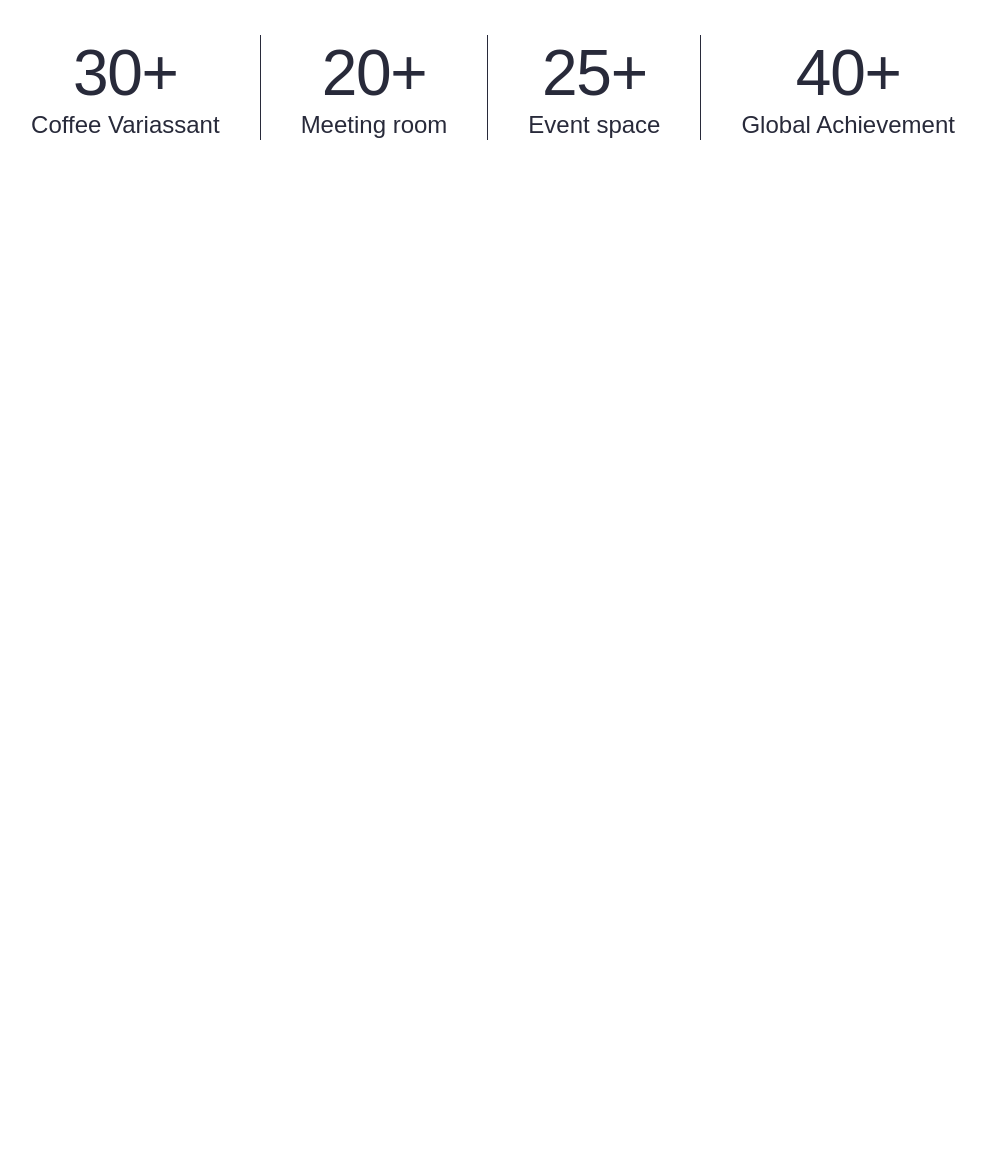
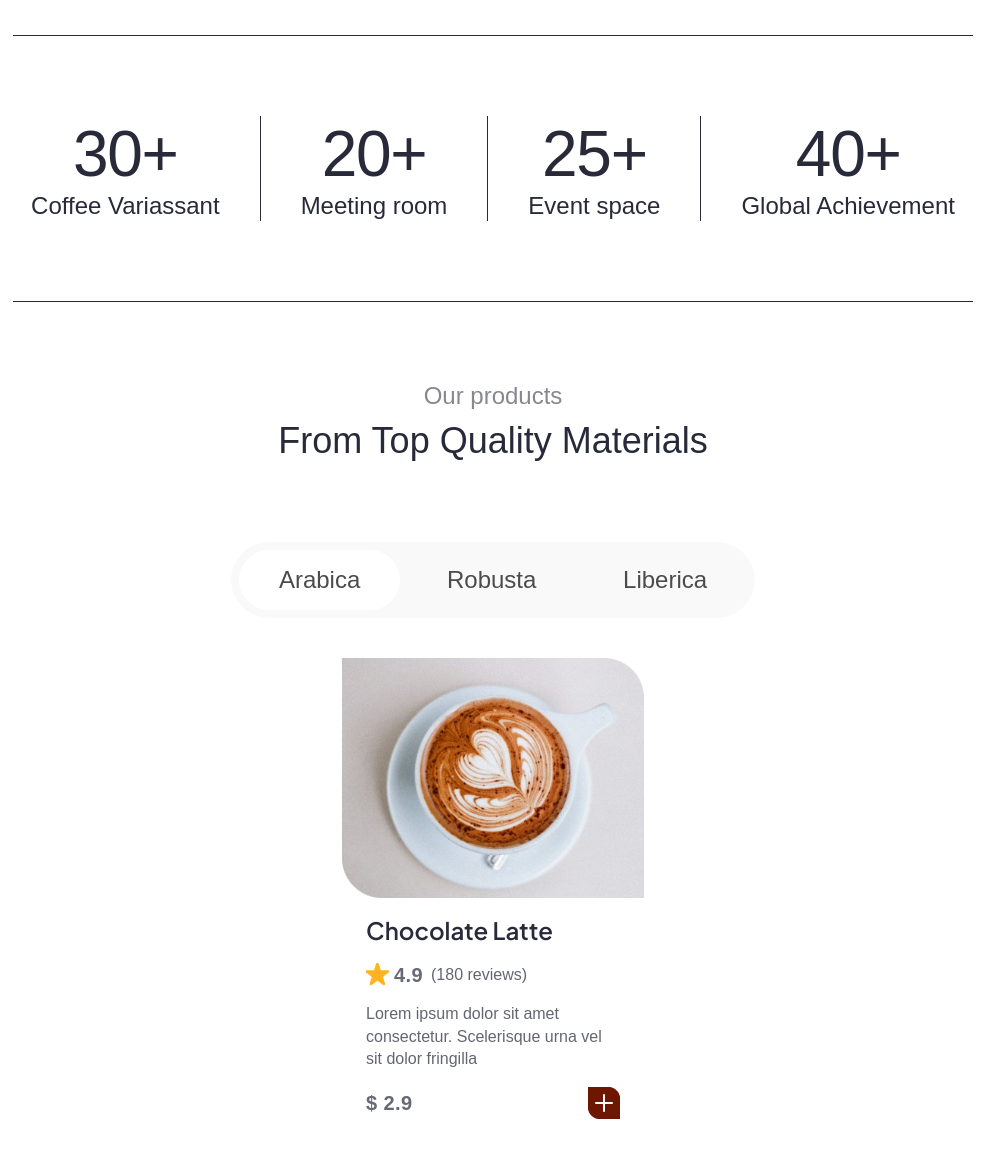
Before and after one commit to julia-popova-s/coffeshop, a website built with webpack: page src/index.html in a window 1280 px wide. Shown: the part 943-2100 px from the top of the page, without its empty margins (147-1133 px from the left). Before the commit the page ends 1243 px from the top, so only its background shows below. Built offline with nearby package versions, Linux system fonts and the light colour scheme.

Commit message:
added product list layout

```diff
--- a/src/index.html
+++ b/src/index.html
@@ -3,6 +3,9 @@
   <head>
     <meta charset="UTF-8" />
     <meta name="viewport" content="width=device-width, initial-scale=1.0" />
+    <link rel="preconnect" href="https://fonts.googleapis.com" />
+    <link rel="preconnect" href="https://fonts.gstatic.com" crossorigin />
+    <link href="https://fonts.googleapis.com/css2?family=Plus+Jakarta+Sans:wght@600&display=swap" rel="stylesheet" />
     <title>Coffee Shop</title>
   </head>
   <body>
@@ -45,13 +48,13 @@
               <p class="main-block__text-item">Discover tranquility at Ngopi a sanctuary for unwinding,</p>
               <p class="main-block__text-item">where your evenings are perfected with relaxation and rich flavors.</p>
             </div>
-            <button class="main-block__link" href="##">
+            <button class="main-block__btn" href="##">
               Explore product
-              <img class="main-block__link-icon" src="./assets/icons/arrow-down-right.svg" alt="arrow-down-right" />
+              <img class="main-block__btn-icon" src="./assets/icons/arrow-down-right.svg" alt="arrow-down-right" />
             </button>
           </div>
 
-          <div class="main-block__images">
+          <div class="main-block__images section">
             <div class="main-block__item">
               <img class="main-block__item-img" src="./assets/images/coffe-1.png" alt="coffe" />
             </div>
@@ -69,6 +72,8 @@
             </div>
           </div>
         </div>
+
+        <div class="separator"></div>
 
         <div class="main-block__proof social-proof section">
           <div class="social-proof__item">
@@ -88,7 +93,48 @@
             <p class="social-proof__item-text">Global Achievement</p>
           </div>
         </div>
+
+        <div class="separator"></div>
       </div>
     </main>
+    <section class="products section">
+      <div class="container">
+        <div class="products-block">
+          <p class="products-block__label">Our products</p>
+          <h2 class="products-block__title">From Top Quality Materials</h2>
+          <div class="products-block__tabs">
+            <button class="products-block__tabs-item products-block__tabs-item_active">Arabica</button>
+            <button class="products-block__tabs-item">Robusta</button>
+            <button class="products-block__tabs-item">Liberica</button>
+          </div>
+          <div class="product-list products-block__items">
+            <div class="product-list__item card">
+              <div class="card__top">
+                <img class="card__top-image" src="./assets/images/coffe-6.png" alt="coffe" />
+              </div>
+              <div class="card__bottom">
+                <p class="card__title">Chocolate Latte</p>
+                <div class="card__rating">
+                  <img class="card__rating-icon" src="./assets/icons/star.svg" alt="star" />
+                  <p class="card__rating-count">4.9</p>
+                  <p class="card__rating-reviews">(<span class="card__review-count">180</span> reviews)</p>
+                </div>
+
+                <p class="card__description">
+                  Lorem ipsum dolor sit amet consectetur. Scelerisque urna vel sit dolor fringilla
+                </p>
+
+                <div class="card__add">
+                  <div class="card__prise">&#36; <span class="card__prise-value">2.9</span></div>
+                  <button class="card__plus">
+                    <img class="card__plus-icon" src="./assets/icons/plus.svg" alt="plus" />
+                  </button>
+                </div>
+              </div>
+            </div>
+          </div>
+        </div>
+      </div>
+    </section>
   </body>
 </html>
--- a/src/scss/modules/main.scss
+++ b/src/scss/modules/main.scss
@@ -1,3 +1,8 @@
+
+.main {
+  padding-bottom: 0;
+}
+
 .main-block__top {
   display: flex;
   flex-direction: column;
@@ -6,7 +11,6 @@
 
   max-width: 631px;
   margin: 0 auto;
-  margin-bottom: rem(80);
   text-align: center;
 
   color: $main-font-color;
@@ -22,7 +26,7 @@
   @include textStyle(400, 20, 160%);
 }
 
-.main-block__link {
+.main-block__btn {
   @include fontFamily('Playfair Display SC Regular');
   @include textStyle(400, 24, 140%);
   color: #ffffff;
@@ -37,7 +41,7 @@
   padding: 24px 48px;
 }
 
-.main-block__link-icon {
+.main-block__btn-icon {
   @include size(34px, 34px);
 }
 
@@ -64,6 +68,9 @@
   flex-wrap: wrap;
   justify-content: center;
   align-items: flex-start;
+
+  padding-right: 80px;
+  padding-left: 80px;
 }
 
 .social-proof__item {
--- /dev/null
+++ b/src/scss/modules/products.scss
@@ -0,0 +1,121 @@
+.products-block {
+  display: flex;
+  flex-direction: column;
+  align-items: center;
+}
+
+.products-block__label {
+  @include fontFamily("Inter Regular");
+  @include textStyle(400, 24, 120%);
+  opacity: 0.56;
+  margin-bottom: 8px;
+}
+
+.products-block__title {
+  @include fontFamily("Playfair Display");
+  @include textStyle(400, 36, 120%);
+
+  margin-bottom: rem(80);
+}
+
+.products-block__tabs {
+  @include fontFamily("Inter Regular");
+  @include textStyle(400, 24, 120%);
+  letter-spacing: 2%;
+  opacity: 0.7;
+
+  border-radius: 40px;
+  padding: 8px;
+  background-color: #F7F7F7;
+
+  margin-bottom: rem(40);
+}
+
+.products-block__tabs-item {
+  padding: 16px 40px;
+  border-radius: 40px;
+}
+
+.products-block__tabs-item_active {
+  background: #FFFFFF;
+}
+
+.product-list {}
+
+.products-block__items {
+  margin-bottom: rem(48);
+}
+
+.product-list__item {
+  max-width: 302px;
+}
+
+.card {}
+
+.card__top {
+  vertical-align: top;
+}
+
+.card__top-image {
+  display: block;
+}
+
+.card__bottom {
+  display: flex;
+  flex-direction: column;
+  gap: 16px;
+  padding: 16px 24px;
+}
+
+.card__title {
+  @include fontFamily("Plus Jakarta Sans");
+  @include textStyle(600, 24, 140%);
+}
+
+.card__rating {
+  display: flex;
+  align-items: center;
+}
+
+.card__rating-icon {
+  @include size(24px, 24px);
+  margin-right: 4px;
+}
+
+.card__rating-count {
+  @include fontFamily("Inter Bold");
+  @include textStyle(700, 20, 120%);
+  letter-spacing: 0.02em;
+  opacity: 0.7;
+
+  margin-right: 8px;
+}
+
+.card__rating-reviews,
+.card__description {
+  @include fontFamily("Inter Regular");
+  @include textStyle(400, 16, 140%);
+  opacity: 0.72;
+}
+
+.card__description {}
+
+.card__add {
+  display: flex;
+  justify-content: space-between;
+  align-items: center;
+}
+
+.card__prise {
+  @include fontFamily("Inter Bold");
+  @include textStyle(700, 20, 120%);
+  letter-spacing: 0.02em;
+  opacity: 0.7;
+}
+
+.card__plus {
+  background-color: $primary-color;
+  width: 32px;
+  height: 32px;
+  border-radius: 0px 12px 0px 12px;
+}
--- a/src/scss/style.scss
+++ b/src/scss/style.scss
@@ -7,3 +7,4 @@
 
 @import './modules/header';
 @import "./modules/main";
+@import "./modules/products";
--- a/src/scss/utils/base.scss
+++ b/src/scss/utils/base.scss
@@ -4,6 +4,44 @@
   box-sizing: border-box;
 }
 
+a {
+  text-decoration: none;
+  color: inherit;
+}
+
+ul,
+ol,
+li {
+  margin: 0;
+  padding: 0;
+}
+
+ul,
+ol {
+  list-style: none;
+}
+
+button {
+  border: none;
+  outline: none;
+  background-color: transparent;
+  padding: 0;
+  margin: 0;
+  cursor: pointer;
+}
+
+img {
+  width: 100%;
+  height: auto;
+}
+
+h1,
+h2,
+h3,
+p {
+  padding: 0;
+  margin: 0;
+}
 
 html {
   font-family: $main-font;
@@ -63,40 +101,9 @@ html {
   }
 }
 
-a {
-  text-decoration: none;
-  color: inherit;
+.separator {
+  background-color: $main-font-color;
+  max-width: calc(100% - 160px);
+  height: 1px;
+  margin: 0 auto;
 }
-
-ul,
-ol,
-li {
-  margin: 0;
-  padding: 0;
-}
-
-ul,
-ol {
-  list-style: none;
-}
-
-button {
-  border: none;
-  outline: none;
-  background-color: transparent;
-  padding: 0;
-  margin: 0;
-}
-
-img {
-  width: 100%;
-  height: auto;
-}
-
-h1,
-h2,
-h3,
-p {
-  padding: 0;
-  margin: 0;
-}
```
Also changed, not shown: README.md.
